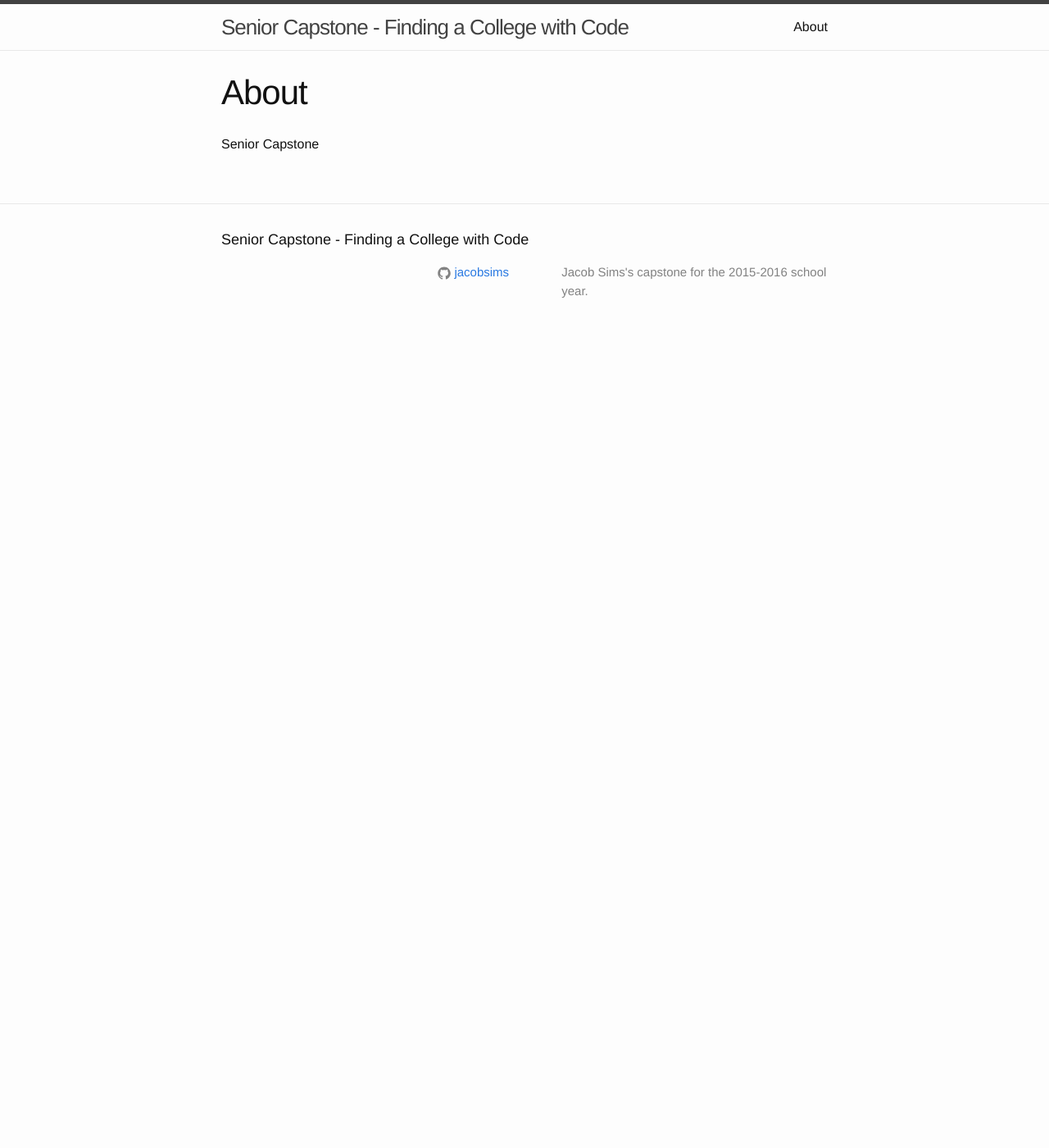
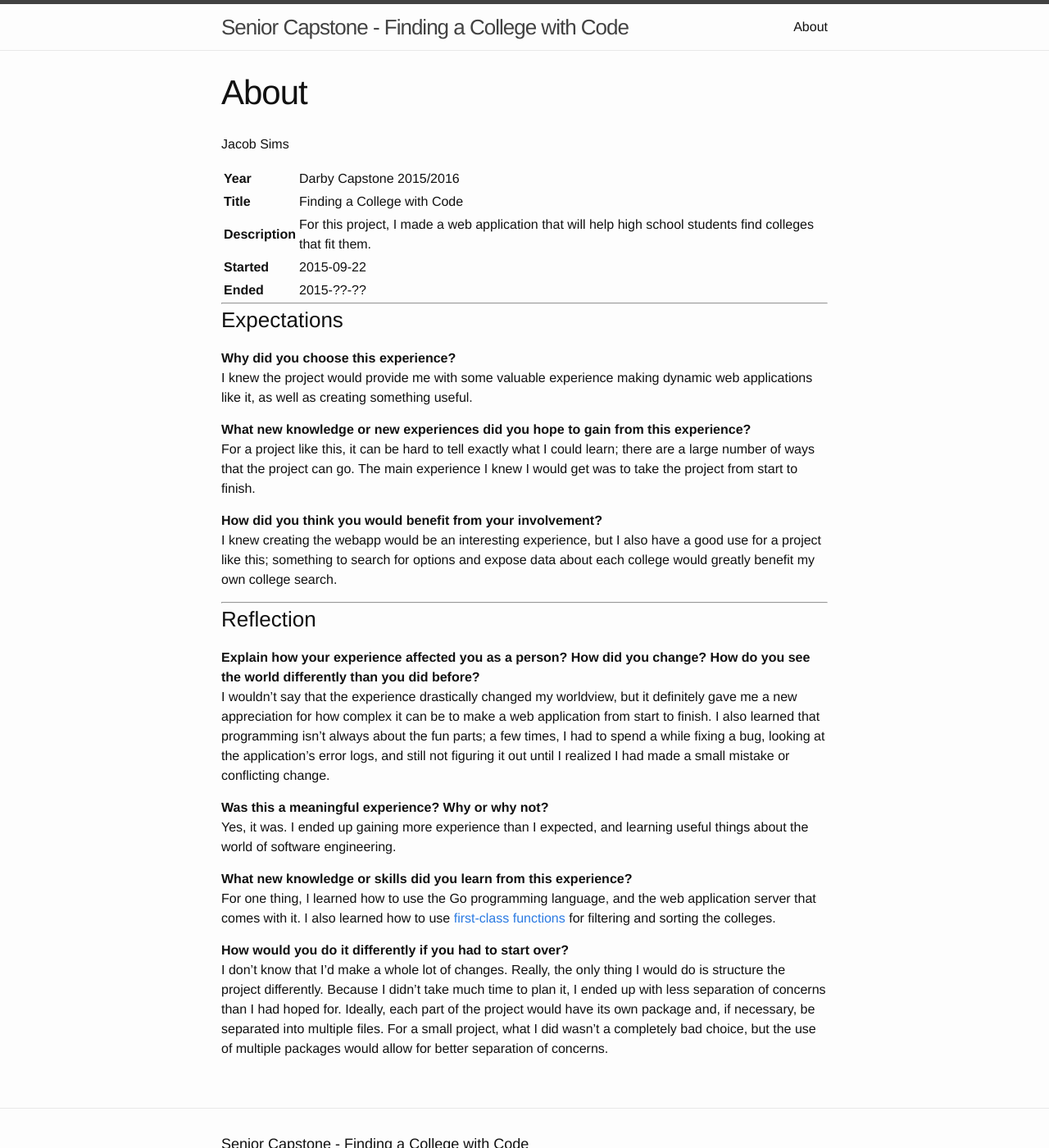
Before and after one commit to enzanki-ars/capstone-blog, a Jekyll site: the page built from about.md, in a window 1280 px wide and 1400 px high. Shown: the whole window at 82% size. Built offline with Jekyll 4.4.1, drawn with Linux system fonts in a browser that asks for light colours.

Commit message:
Update the About page

```diff
--- a/about.md
+++ b/about.md
@@ -4,4 +4,39 @@ title: About
 permalink: /about/
 ---
 
-Senior Capstone
+Jacob Sims
+
+|__Year__|Darby Capstone 2015/2016|
+|__Title__|Finding a College with Code|
+|__Description__|For this project, I made a web application that will help high school students find colleges that fit them.|
+|__Started__|2015-09-22|
+|__Ended__|2015-??-??|
+
+---
+
+### Expectations
+
+__Why did you choose this experience?__
+I knew the project would provide me with some valuable experience making dynamic web applications like it, as well as creating something useful.
+
+__What new knowledge or new experiences did you hope to gain from this experience?__
+For a project like this, it can be hard to tell exactly what I could learn; there are a large number of ways that the project can go. The main experience I knew I would get was to take the project from start to finish.
+
+__How did you think you would benefit from your involvement?__
+I knew creating the webapp would be an interesting experience, but I also have a good use for a project like this; something to search for options and expose data about each college would greatly benefit my own college search.
+
+---
+
+### Reflection
+
+__Explain how your experience affected you as a person? How did you change? How do you see the world differently than you did before?__
+I wouldn't say that the experience drastically changed my worldview, but it definitely gave me a new appreciation for how complex it can be to make a web application from start to finish. I also learned that programming isn't always about the fun parts; a few times, I had to spend a while fixing a bug, looking at the application's error logs, and still not figuring it out until I realized I had made a small mistake or conflicting change.
+
+__Was this a meaningful experience? Why or why not?__
+Yes, it was. I ended up gaining more experience than I expected, and learning useful things about the world of software engineering.
+
+__What new knowledge or skills did you learn from this experience?__
+For one thing, I learned how to use the Go programming language, and the web application server that comes with it. I also learned how to use [first-class functions](http://jacobsims.github.io/blog/2015/10/07/first-class-functions.html) for filtering and sorting the colleges.
+
+__How would you do it differently if you had to start over?__
+I don't know that I'd make a whole lot of changes. Really, the only thing I would do is structure the project differently. Because I didn't take much time to plan it, I ended up with less separation of concerns than I had hoped for. Ideally, each part of the project would have its own package and, if necessary, be separated into multiple files. For a small project, what I did wasn't a completely bad choice, but the use of multiple packages would allow for better separation of concerns.
```
